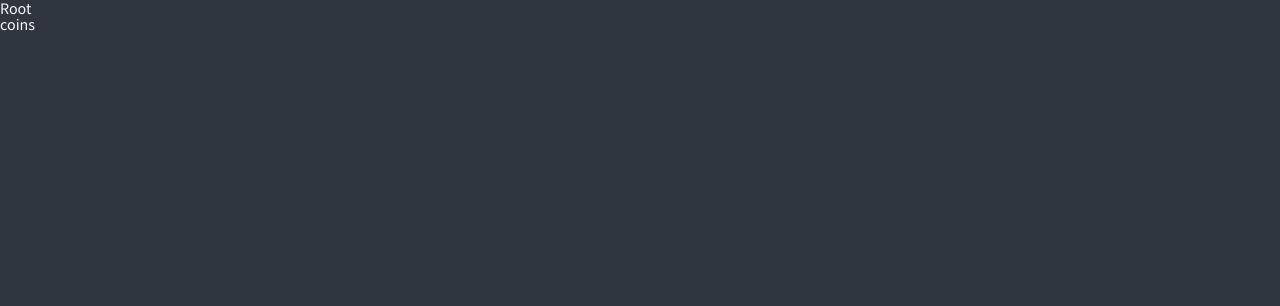
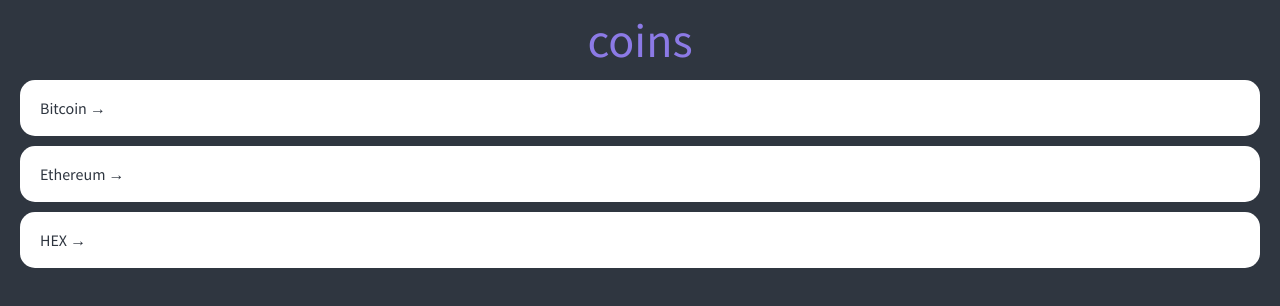
Before and after one commit to onepunch-tk/crypto-tracker, a React (Vite) app: page / in a window 1280 px wide. Shown: the top 306 px of the page. Built offline with nearby package versions, Linux system fonts and the light colour scheme.

Commit message:
implement Link

```diff
--- a/src/routes/Root.tsx
+++ b/src/routes/Root.tsx
@@ -3,7 +3,6 @@
 function Root() {
     return (
         <>
-            <h1>Root</h1>
             <Outlet/>
         </>
     );
--- a/src/routes/screens/Coins.tsx
+++ b/src/routes/screens/Coins.tsx
@@ -1,11 +1,79 @@
-import {Outlet} from "react-router-dom";
+import {Link, Outlet} from "react-router-dom";
+import styled from "styled-components";
+
+const Container = styled.div`
+  padding: 0 20px;
+`;
+
+const Header = styled.header`
+  height: 10vh;
+  display: flex;
+  justify-content: center;
+  align-items: center;
+`;
+
+const CoinList = styled.ul``;
+
+const Coin = styled.li`
+  background-color: white;
+  color: ${props => props.theme.bgColor};
+  padding: 20px;
+  margin-bottom: 10px;
+  border-radius: 15px;
+`;
+
+const Title = styled.h1`
+  font-size: 48px;
+  color: ${props => props.theme.accentColor};
+`;
+
+const coins = [
+    {
+        id: "btc-bitcoin",
+        name: "Bitcoin",
+        symbol: "BTC",
+        rank: 1,
+        is_new: false,
+        is_active: true,
+        type: "coin",
+    },
+    {
+        id: "eth-ethereum",
+        name: "Ethereum",
+        symbol: "ETH",
+        rank: 2,
+        is_new: false,
+        is_active: true,
+        type: "coin",
+    },
+    {
+        id: "hex-hex",
+        name: "HEX",
+        symbol: "HEX",
+        rank: 3,
+        is_new: false,
+        is_active: true,
+        type: "token",
+    },
+];
 
 function Coins() {
     return (
-        <>
-            <h1>coins</h1>
+        <Container>
+            <Header>
+                <Title>coins</Title>
+            </Header>
+            <CoinList>
+                {coins.map(coin =>
+                    <Coin key={coin.id}>
+                        <Link to={`${coin.id}`}>
+                            {coin.name} &rarr;
+                        </Link>
+                    </Coin>
+                )}
+            </CoinList>
             <Outlet/>
-        </>
+        </Container>
     );
 }
 
--- a/src/styles/reset-css.ts
+++ b/src/styles/reset-css.ts
@@ -67,5 +67,6 @@
 
   a {
     text-decoration: none;
+    color: inherit;
   }
 `;
```
